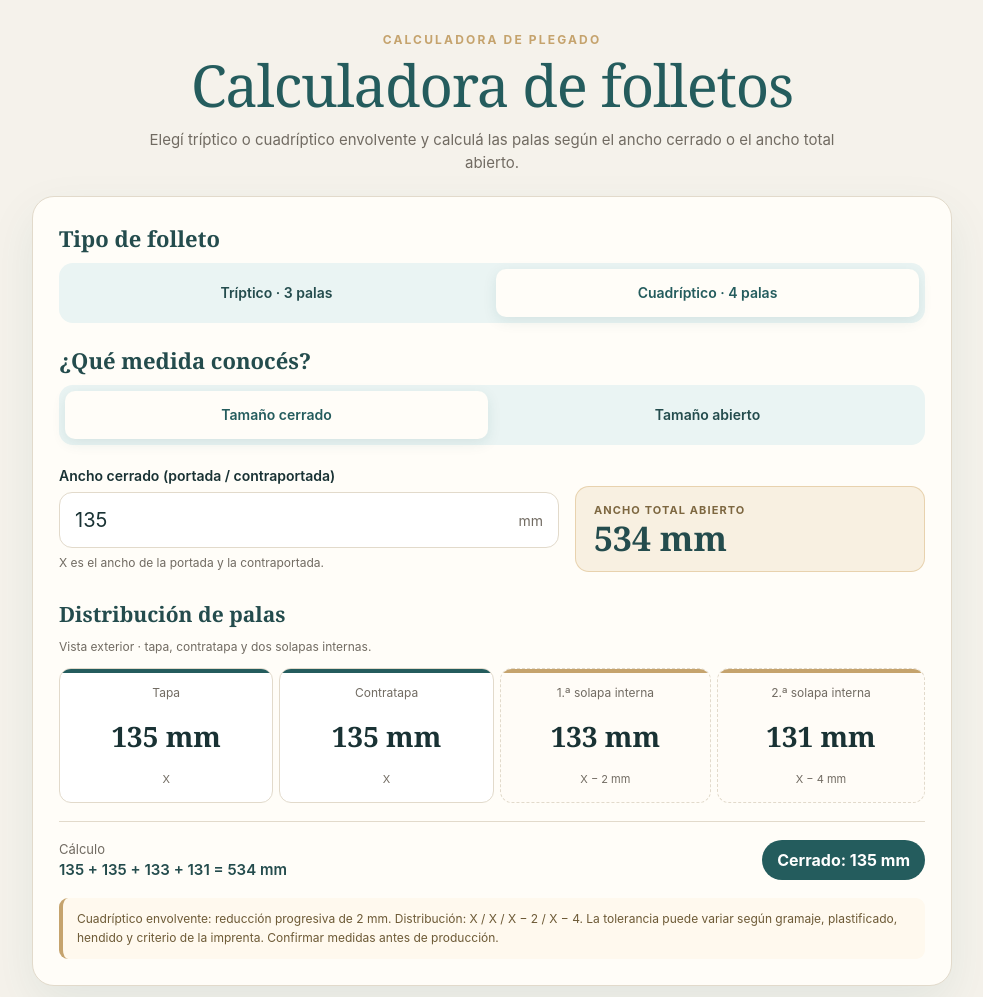
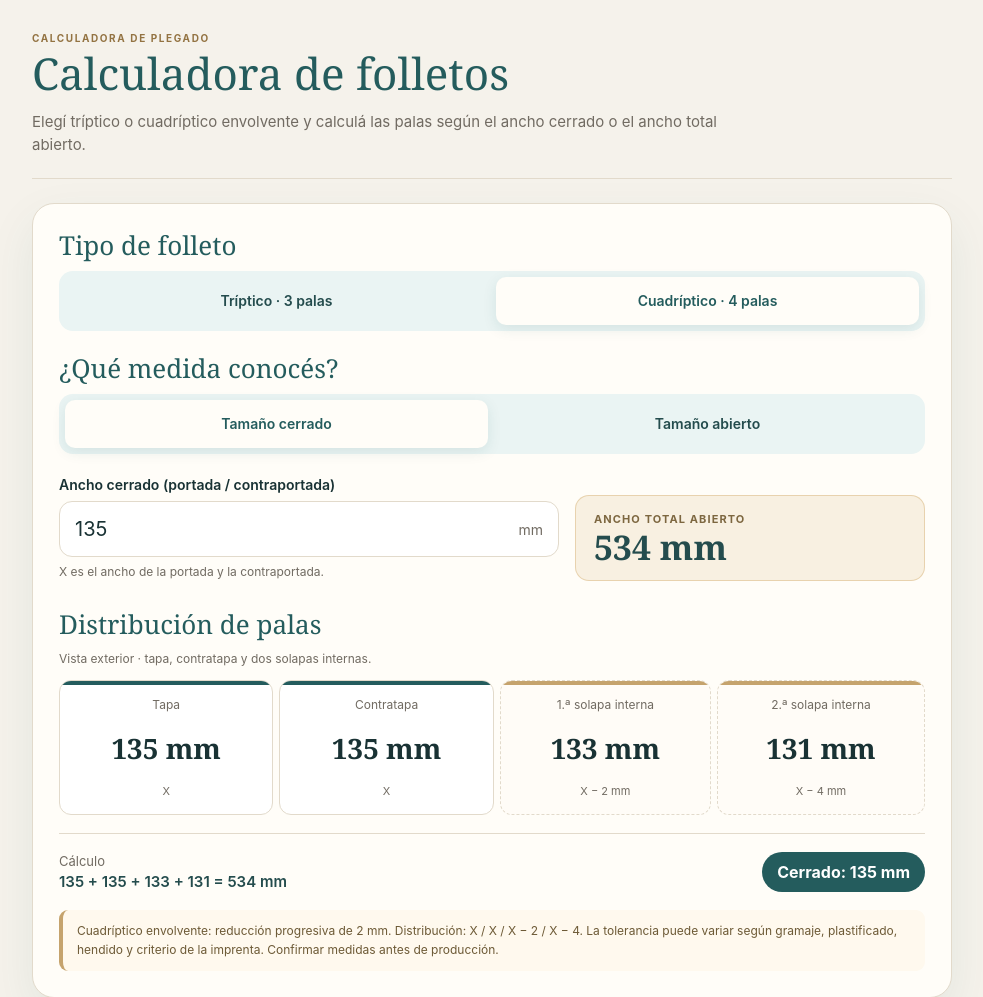
Before and after one commit to judaicadesign/calculadora-cuadriptico, a website: page index.html in a window 1280 px wide. Shown: the top 997 px of the page, without its empty margins (148-1131 px from the left). Drawn offline with Linux system fonts and the light colour scheme; a web font is replaced by a local one.

Commit message:
Align calculator headings with internal system typography

```diff
--- a/index.html
+++ b/index.html
@@ -44,33 +44,35 @@
     }
 
     .header{
-      text-align:center;
-      margin-bottom:22px;
+      text-align:left;
+      padding-bottom:22px;
+      border-bottom:1px solid var(--line);
+      margin-bottom:24px;
     }
 
     .eyebrow{
-      color:var(--gold);
-      font-size:12px;
+      color:#937342;
+      font-size:10px;
       font-weight:700;
-      letter-spacing:.18em;
+      letter-spacing:.16em;
       text-transform:uppercase;
-      margin-bottom:10px;
+      margin-bottom:0;
     }
 
     h1{
-      margin:0;
+      margin:6px 0 0;
       color:var(--teal);
       font-family:var(--serif);
       font-weight:400;
       font-stretch:condensed;
-      font-size:clamp(34px,6vw,58px);
-      line-height:.98;
-      letter-spacing:-.02em;
+      font-size:clamp(30px,3.5vw,44px);
+      line-height:1.08;
+      letter-spacing:normal;
     }
 
     .subtitle{
       max-width:690px;
-      margin:14px auto 0;
+      margin:12px 0 0;
       color:var(--muted);
       font-size:15px;
       line-height:1.55;
@@ -87,8 +89,11 @@
     .section-label{
       margin:0 0 10px;
       font-family:var(--serif);
-      font-size:22px;
-      color:var(--teal-dark);
+      font-size:26px;
+      font-weight:400;
+      line-height:1.2;
+      text-align:left;
+      color:var(--teal);
     }
 
     .mode-switch{
@@ -205,8 +210,11 @@
     .diagram-title{
       margin:28px 0 11px;
       font-family:var(--serif);
-      color:var(--teal-dark);
-      font-size:21px;
+      color:var(--teal);
+      font-size:26px;
+      font-weight:400;
+      line-height:1.2;
+      text-align:left;
     }
 
     .diagram{
@@ -328,6 +336,12 @@
       font-size:11px;
     }
 
+    @media (max-width:900px){
+      h1{font-size:34px;}
+      .section-label,.diagram-title{font-size:24px;}
+      .header{padding-bottom:18px;margin-bottom:20px;}
+    }
+
     @media (max-width:700px){
       body{ padding:20px 12px; }
       .card{ padding:18px; border-radius:18px; }
```
